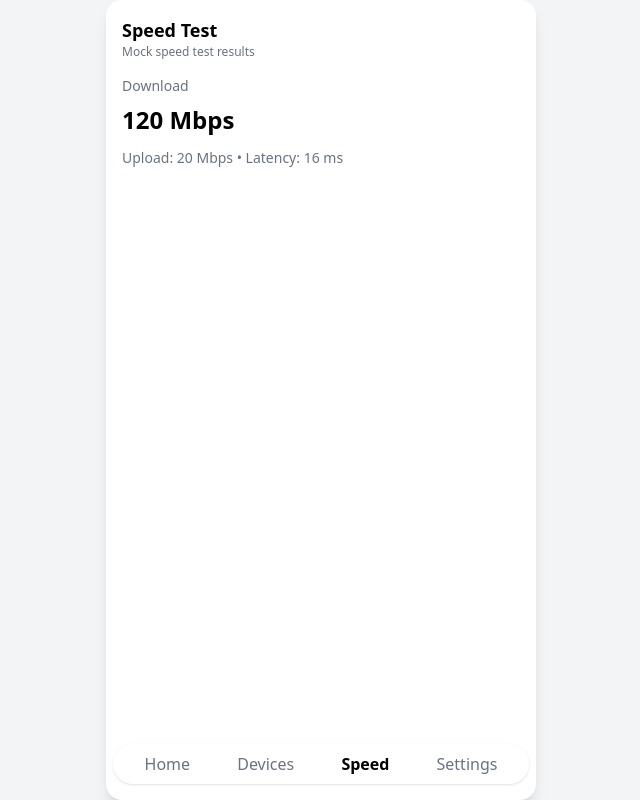
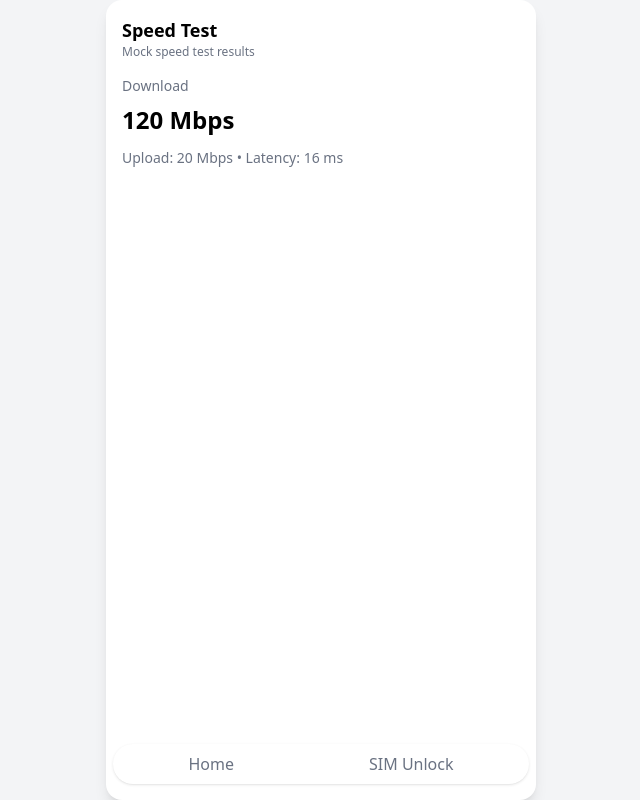
Before and after one commit to kacha930/nok_cln, a React (Vite) app: page /speed in a window 1280 px wide. Shown: the whole page, without its empty margins (319-959 px from the left). Built offline with nearby package versions, Linux system fonts and the light colour scheme.

Commit message:
changed-routes

```diff
--- a/src/shared/Navbar.jsx
+++ b/src/shared/Navbar.jsx
@@ -1,15 +1,28 @@
 import React from 'react';
 import { NavLink } from 'react-router-dom';
 
-export default function Navbar(){
+export default function Navbar() {
   return (
     <nav className="fixed bottom-4 left-1/2 transform -translate-x-1/2 w-full max-w-md px-4">
       <div className="bg-white rounded-full shadow p-2 flex justify-around">
-        <NavLink to="/home" className={({isActive})=>isActive? 'text-nokia font-semibold' : 'text-gray-500'}>Home</NavLink>
-        <NavLink to="/devices" className={({isActive})=>isActive? 'text-nokia font-semibold' : 'text-gray-500'}>Devices</NavLink>
-        <NavLink to="/speed" className={({isActive})=>isActive? 'text-nokia font-semibold' : 'text-gray-500'}>Speed</NavLink>
-        <NavLink to="/settings" className={({isActive})=>isActive? 'text-nokia font-semibold' : 'text-gray-500'}>Settings</NavLink>
+        <NavLink
+          to="/home"
+          className={({ isActive }) =>
+            isActive ? 'text-nokia font-semibold' : 'text-gray-500'
+          }
+        >
+          Home
+        </NavLink>
+
+        <NavLink
+          to="/sim-unlock"
+          className={({ isActive }) =>
+            isActive ? 'text-nokia font-semibold' : 'text-gray-500'
+          }
+        >
+          SIM Unlock
+        </NavLink>
       </div>
     </nav>
-  )
+  );
 }
```
